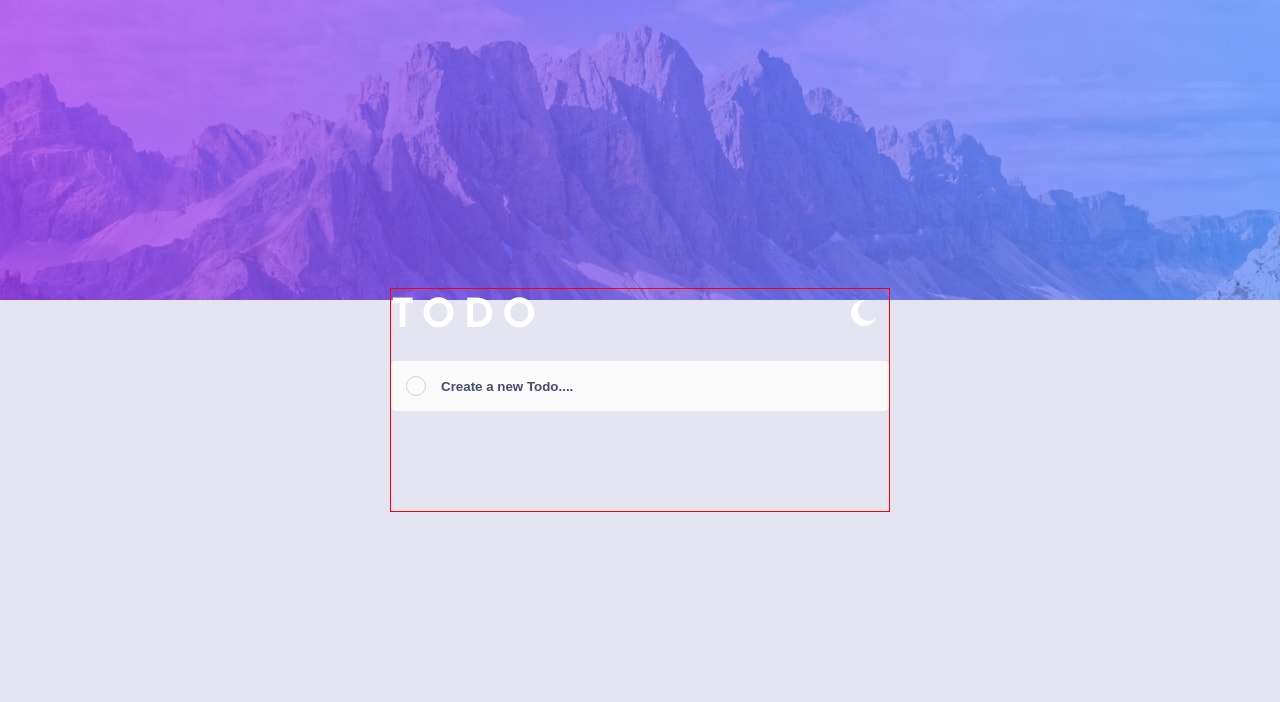
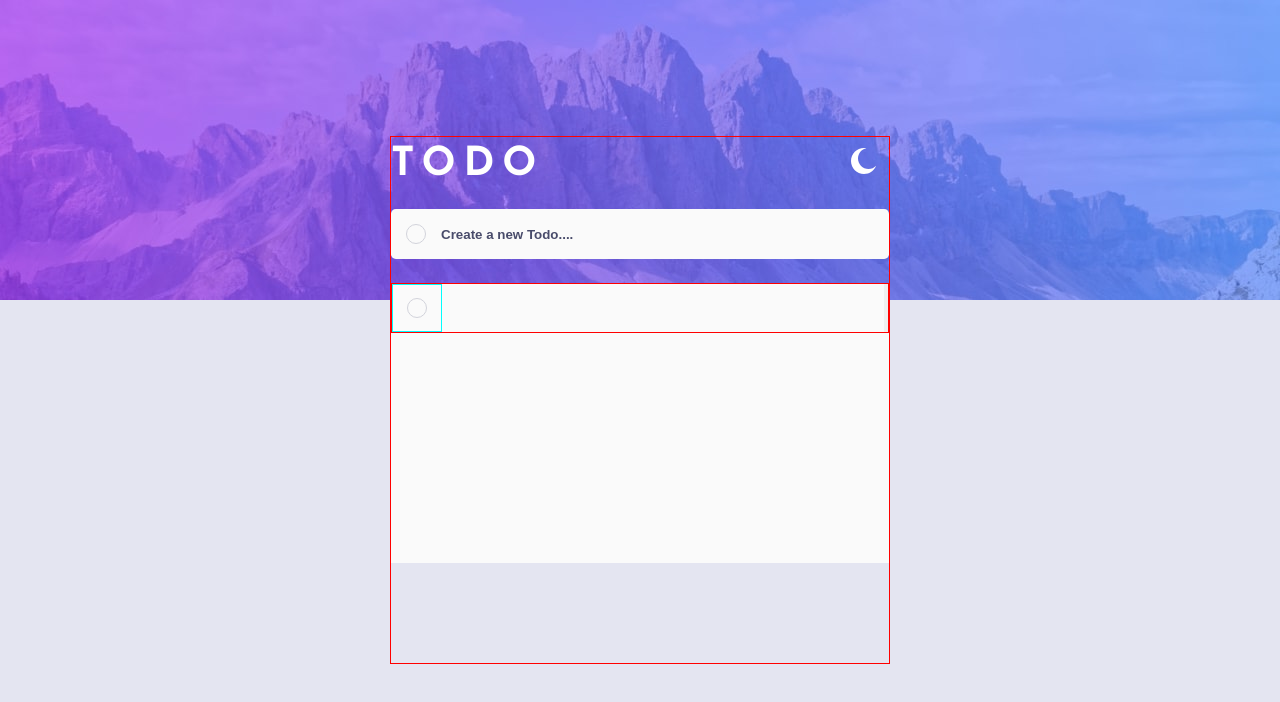
Before and after one commit to ramadhansya/todolist-app, a React (Create React App) app: page / in a window 1280 px wide. Shown: the top 702 px of the page. Built offline with nearby package versions, Linux system fonts and the light colour scheme.

Commit message:
selesai desain check list

```diff
--- a/public/assets/main.css
+++ b/public/assets/main.css
@@ -2,7 +2,7 @@
 :root {
   --font: 'Josefin Sans', sans-serif;
   --caret-color: hsl(220, 98%, 61%);
-  --CheckBackground: linear-gradient(hsl(192, 100%, 67%), hsl(280, 87%, 65%));
+  --CheckBackground: linear-gradient(130deg, hsl(192, 100%, 67%), hsl(280, 87%, 65%));
   --cardTodo: hsl(0, 0%, 98%);
   --background: hsl(236, 33%, 92%);
   --checkTodoActive: hsl(233, 11%, 84%);
@@ -158,6 +158,62 @@ body {
   color: var(--textTodo);
 }
 
+.container-todo .todo-list-container {
+  position: 'relative';
+  width: 100%;
+  background: var(--cardTodo);
+  height: 280px;
+  margin-top: 1.5em;
+}
+
+.container-todo .todo-list-container .list-item {
+  position: relative;
+  width: 100%;
+  height: 50px;
+  overflow: hidden;
+  display: -ms-grid;
+  display: grid;
+  -ms-grid-columns: auto 1fr auto;
+      grid-template-columns: auto 1fr auto;
+  grid-auto-rows: auto;
+  border: 1px solid red;
+}
+
+.container-todo .todo-list-container .list-item .check-list {
+  width: 50px;
+  height: 100%;
+  border: 1px solid cyan;
+  display: -ms-grid;
+  display: grid;
+  place-items: center;
+}
+
+.container-todo .todo-list-container .list-item .check-list input {
+  display: none;
+}
+
+.container-todo .todo-list-container .list-item .check-list input:checked ~ label {
+  background: var(--CheckBackground);
+}
+
+.container-todo .todo-list-container .list-item .check-list input:checked ~ label > img {
+  opacity: 1;
+}
+
+.container-todo .todo-list-container .list-item .check-list .circle-list {
+  border: 1px solid var(--checkTodoActive);
+  display: -ms-grid;
+  display: grid;
+  place-items: center;
+  border-radius: 50%;
+  height: 20px;
+  width: 20px;
+}
+
+.container-todo .todo-list-container .list-item .check-list .circle-list img {
+  opacity: 0;
+}
+
 @media screen and (max-width: 768px) {
   :root {
     --bgBanner: url('images/bg-mobile-light.jpg');
--- a/src/_cssReact.scss
+++ b/src/_cssReact.scss
@@ -4,7 +4,7 @@
   --font: 'Josefin Sans', sans-serif;
   // PRIMARY COLOR
   --caret-color: hsl(220, 98%, 61%);
-  --CheckBackground: linear-gradient(hsl(192, 100%, 67%), hsl(280, 87%, 65%));
+  --CheckBackground: linear-gradient(130deg, hsl(192, 100%, 67%), hsl(280, 87%, 65%));
 
   // LIGHT MODE COLOR
   --cardTodo: hsl(0, 0%, 98%);
@@ -156,6 +156,47 @@ body {
     position: 'relative';
     width: 100%;
     background: var(--cardTodo);
+    height: 280px;
+    margin-top: 1.5em;
+
+    .list-item {
+      position: relative;
+      width: 100%;
+      height: 50px;
+      overflow: hidden;
+      display: grid;
+      grid-template-columns: auto 1fr auto;
+      grid-auto-rows: auto;
+      border: 1px solid red;
+
+      .check-list {
+        width: 50px;
+        height: 100%;
+        border: 1px solid cyan;
+        @include center_div();
+
+        input {
+          display: none;
+        }
+        input:checked ~ label {
+          background: var(--CheckBackground);
+        }
+        input:checked ~ label > img {
+          opacity: 1;
+        }
+        .circle-list {
+          border: 1px solid var(--checkTodoActive);
+          @include center_div();
+          border-radius: 50%;
+          height: 20px;
+          width: 20px;
+
+          img {
+            opacity: 0;
+          }
+        }
+      }
+    }
   }
 }
 
--- a/src/component/componentContainerTodo/inputGroup.jsx
+++ b/src/component/componentContainerTodo/inputGroup.jsx
@@ -1,6 +1,24 @@
 
 
+// COMPONENT LIST TODO
+const ListTodo = ()=>{
+    return(
+        <div className="list-item">
+            <div className="check-list">
+                    <input type="checkbox" name="" id="checkList" />
+                    <label htmlFor="checkList" className="circle-list">
+                        <img src="./assets/images/icon-check.svg" alt="" />
+                    </label>
+            </div>
+            <div className="todo-desc">
 
+            </div>
+            <button className="delete-todo">
+
+            </button>
+        </div>
+    )
+}
 
 // component input group
 
@@ -11,10 +29,10 @@ const InputGroup = ()=>{
            <div className="input-check">
                <div></div>
            </div>
-           <input type="search" placeHolder="Create a new Todo...." className="input-todo" />
+           <input type="search" placeholder="Create a new Todo...." className="input-todo" />
         </section>
         <section className="todo-list-container">
-
+           <ListTodo/>
         </section>
         </>
     )
```
Also changed, not shown: 1 other file (tests, documents, lock files or other folders).
